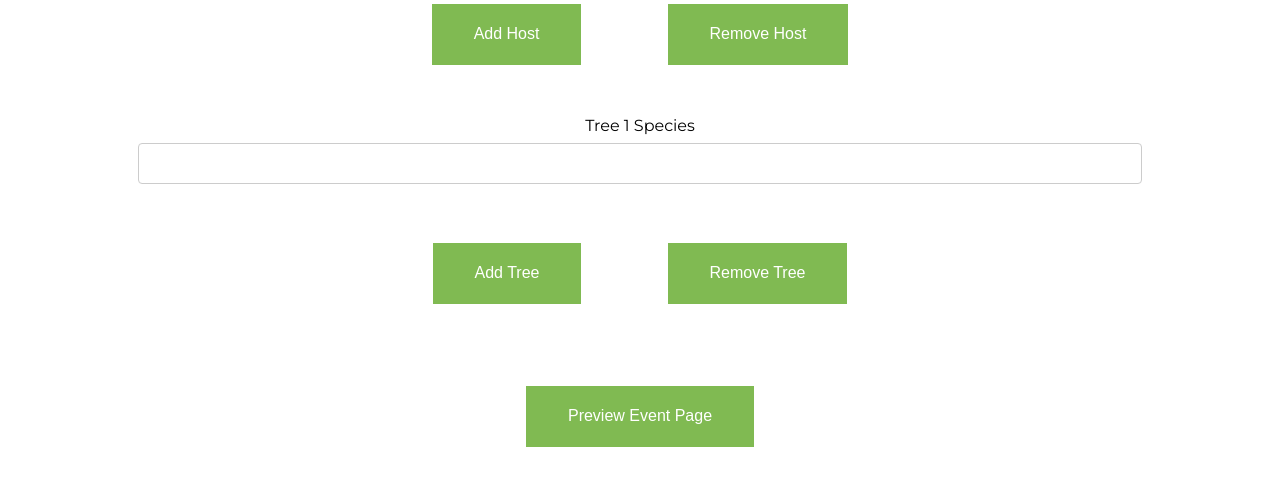
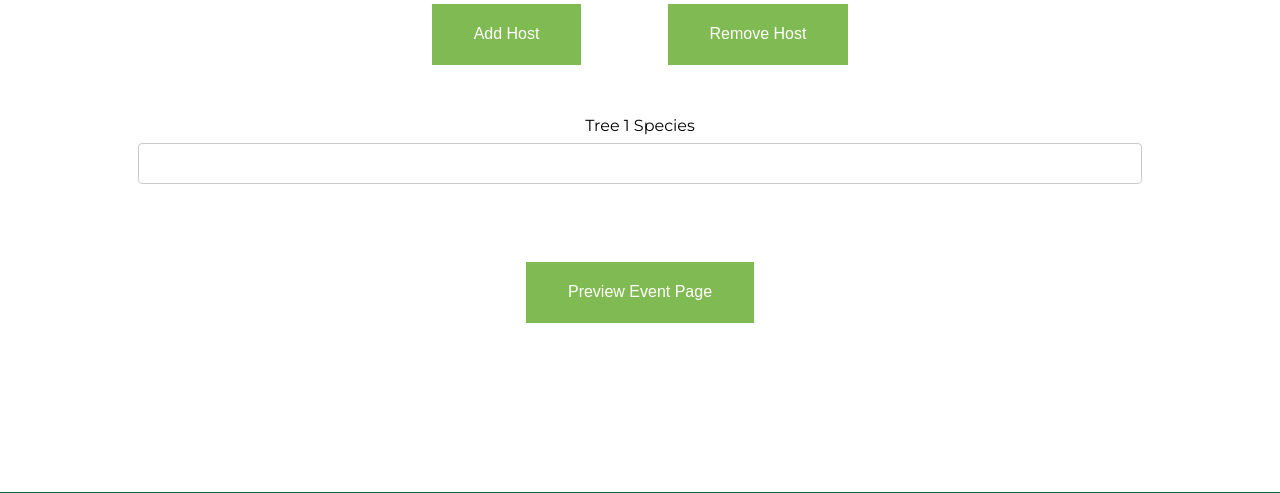
Before and after one commit to tree-plenish/event-pages-preview, a Flask app: template templates/form.html in a window 1280 px wide. Shown: the part 1387-1880 px from the top of the page. Run offline with Flask 2, Linux system fonts and the light colour scheme; the template is opened without the code that fills it, so the values that code supplies are empty.

Commit message:
Make tree fields read-only

```diff
--- a/static/js/form.js
+++ b/static/js/form.js
@@ -3,8 +3,6 @@ var add_host_fields = document.getElementById('add-host-fields');
 var remove_host_fields = document.getElementById('remove-host-fields');
 
 var tree_fields = document.getElementById('tree-fields');
-var add_tree_fields = document.getElementById('add-tree-fields');
-var remove_tree_fields = document.getElementById('remove-tree-fields');
 
 
 //  modal
@@ -100,10 +98,6 @@ function host_field(label_text, type, name, required, default_val) {
     return field;
 }
 
-add_tree_fields.onclick = function(){
-    add_tree_fields();
-}
-
 function add_tree_field() {
     console.log("add tree");
     var tree_num = tree_fields.getElementsByClassName('form-group').length + 1;
@@ -118,6 +112,7 @@ function add_tree_field() {
     input.setAttribute('id','tree' + tree_num + '-species');
     input.setAttribute('class','form-control');
     input.setAttribute('required', '');
+    input.setAttribute('readonly', '');
 
     field_group.appendChild(label);
     field_group.appendChild(input);
@@ -137,14 +132,6 @@ remove_host_fields.onclick = function(){
     var fields = host_fields.getElementsByClassName('host-field');
     if(fields.length >= 2) {
         host_fields.removeChild(fields[(fields.length) - 1]);
-    }
-}
-
-remove_tree_fields.onclick = function(){
-    console.log("remove tree");
-    var fields = tree_fields.getElementsByClassName('form-group');
-    if(fields.length >= 2) {
-        tree_fields.removeChild(fields[(fields.length) - 1]);
     }
 }
 
--- a/templates/form.html
+++ b/templates/form.html
@@ -133,11 +133,9 @@
           <div id="tree-fields">
             <div class="form-group">
               <label>Tree 1 Species</label>
-              <input id="tree1-species" type="text" class="form-control" name="tree1_species" placeholder="" required>
+              <input id="tree1-species" type="text" class="form-control" name="tree1_species" placeholder="" required readonly>
             </div>
           </div>
-          <button type="button" id="add-tree-fields">Add Tree</button>
-          <button type="button" id="remove-tree-fields">Remove Tree</button>
 
           <br>
           <button type="submit">Preview Event Page</button>
--- a/templates/school_event.html
+++ b/templates/school_event.html
@@ -3,7 +3,7 @@
 {% block navbar %}
 <div style="float:right;">
     <form action="{{ url_for('submit') }}" method="POST" enctype="multipart/form-data">
-        <li class='action-button-wrapper'><button type="button" onclick="history.back()" class='action-button'>Edit</button></li>
+        <li class='action-button-wrapper'><button type="button" onclick="{{ url_for('form') }}" class='action-button'>Edit</button></li>
         <li class='action-button-wrapper'><button type="submit" class='action-button'>Submit</button></li>
     </form>
 </div>
```
